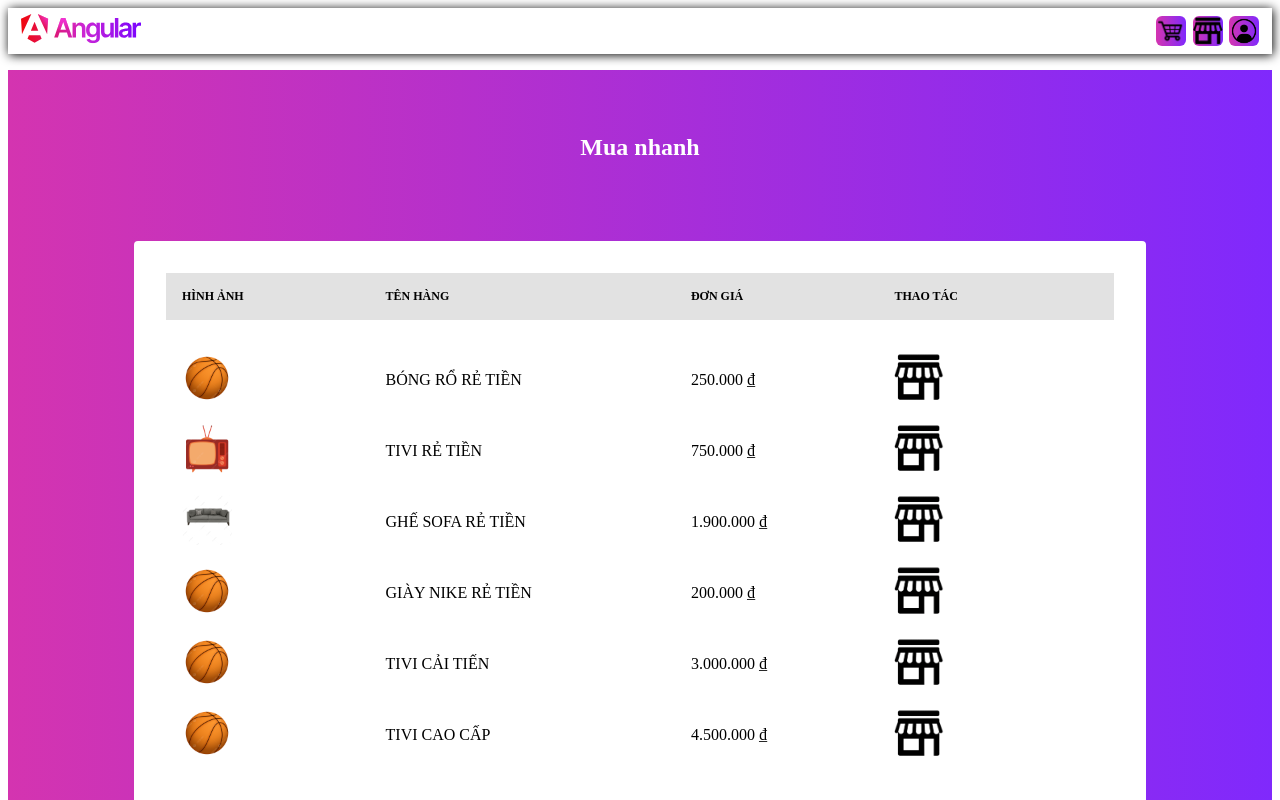
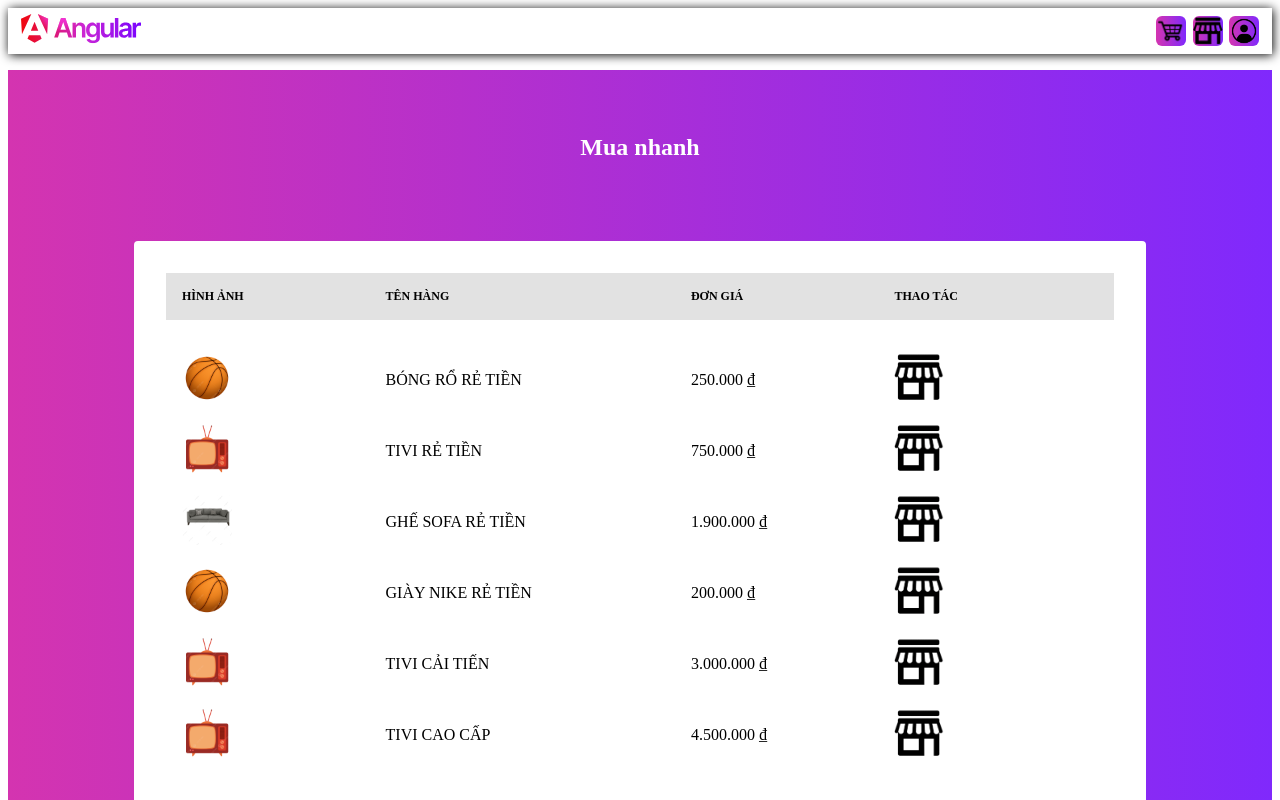
Before and after one commit to hungdx-t1/supermarket-web, an Angular app: page / in a window 1280 px wide. Shown: the top 800 px of the page. Built offline with nearby package versions, Linux system fonts and the light colour scheme.

Commit message:
thử thêm dynamic routing

```diff
--- a/src/app/app.component.html
+++ b/src/app/app.component.html
@@ -1,7 +1,3 @@
 <app-header-layout />
-
-<!-- <app-test1></app-test1> -->
-<div class="main"><app-shopping></app-shopping></div>
-<router-outlet></router-outlet>
-
+<router-outlet />
 <app-footer-layout />
--- a/src/app/app.component.ts
+++ b/src/app/app.component.ts
@@ -2,12 +2,10 @@ import { Component } from '@angular/core';
 import { RouterOutlet } from '@angular/router';
 import { FooterComponent } from "./core/layout/footer/footer.component";
 import { HeaderComponent } from "./core/layout/header/header.component";
-import { Test1Component } from "./components/test1/test1.component";
-import { ShoppingComponent } from "./core/shopping/shopping.component";
 
 @Component({
   selector: 'app-root',
-  imports: [RouterOutlet, FooterComponent, HeaderComponent, ShoppingComponent],
+  imports: [RouterOutlet, FooterComponent, HeaderComponent],
   templateUrl: './app.component.html',
   styleUrl: './app.component.css'
 })
--- a/src/app/app.routes.ts
+++ b/src/app/app.routes.ts
@@ -1,3 +1,8 @@
 import { Routes } from '@angular/router';
+import { ShoppingComponent } from './core/shopping/shopping.component';
+import { DetailComponent } from './core/detail/detail.component';
 
-export const routes: Routes = [];
+export const routes: Routes = [
+    { path: '', component: ShoppingComponent},
+    { path: 'detail/:id', component: DetailComponent}
+];
--- /dev/null
+++ b/src/app/core/detail/detail.component.html
@@ -0,0 +1 @@
+<h2>Thông tin vật phẩm {{ id }}</h2>
--- /dev/null
+++ b/src/app/core/detail/detail.component.ts
@@ -0,0 +1,16 @@
+import { Component } from '@angular/core';
+import { ActivatedRoute, RouterOutlet } from '@angular/router';
+
+@Component({
+  selector: 'app-detail',
+  imports: [],
+  templateUrl: './detail.component.html',
+  styleUrl: './detail.component.css'
+})
+export class DetailComponent {
+
+  id = '';
+  constructor(private route: ActivatedRoute) {
+    this.id = String(route.snapshot.paramMap.get('id'));
+  }
+}
--- a/src/app/core/shopping/shopping.component.html
+++ b/src/app/core/shopping/shopping.component.html
@@ -10,14 +10,18 @@
             <div class="col-4">Thao tác</div>
         </div>
         <div class="shop-content">
-            <div class="shop-items" *ngFor="let product of products">
+            <!-- Sử dụng ng-container (import CommonModule) để tạo ra nhóm phần tử mà không tạo thêm phần tử html -->
+            <ng-container *ngFor="let product of products">
+                <div class="shop-items" *ngIf="product.isActive">
                     <div class="col-1">
+                        <a [routerLink]="['/detail', product.id]">
                             <img
                                 src="{{ product.img }}"
                                 alt=""
                                 width="50px"
                                 height="auto"
                             >
+                        </a>
                     </div>
                     <div class="col-2">{{ product.name | upperCasePipe }}</div>
                     <div class="col-3">{{ product.price | currencyPipe }}</div>
@@ -30,6 +34,7 @@
                         >
                     </div>
                 </div>
+            </ng-container>
         </div>
     </div>
 </div>
--- a/src/app/core/shopping/shopping.component.ts
+++ b/src/app/core/shopping/shopping.component.ts
@@ -1,11 +1,19 @@
 import { Component } from '@angular/core';
 import { CurrencyPipe } from '../pipes/CurrencyPipe.pipe';
 import { UpperCasePipe } from '../pipes/UpperCasePipe.pipe';
-import { NgFor } from '@angular/common';
+import { CommonModule, NgFor, NgIf } from '@angular/common';
+import { RouterLink } from '@angular/router';
 
 @Component({
   selector: 'app-shopping',
-  imports: [CurrencyPipe, UpperCasePipe, NgFor],
+  imports: [
+    CurrencyPipe,
+    UpperCasePipe,
+    NgFor,
+    NgIf,
+    CommonModule,
+    RouterLink
+  ],
   templateUrl: './shopping.component.html',
   styleUrl: './shopping.component.css'
 })
@@ -13,12 +21,11 @@ export class ShoppingComponent {
 
   // Khai báo mảng để dùng ngFor
   products = [
-    {name: 'Bóng rổ rẻ tiền', price: 250000, img: 'assets/images/pngtree-basketball-png-image_8974603.png'},
-    {name: 'Tivi rẻ tiền', price: 750000, img: 'assets/images/pngtree-old-television-red-png-image_8876940.png'},
-    {name: 'Ghế sofa rẻ tiền', price: 1900000, img: 'assets/images/sofa-chair.png'},
-    {name: 'Giày NIKE rẻ tiền', price: 200000, img: 'assets/images/pngtree-basketball-png-image_8974603.png'},
-    {name: 'Tivi cải tiến', price: 3000000, img: 'assets/images/pngtree-basketball-png-image_8974603.png'},
-    {name: 'Tivi cao cấp', price: 4500000, img: 'assets/images/pngtree-basketball-png-image_8974603.png'},
+    {id: 1, name: 'Bóng rổ rẻ tiền', price: 250000, isActive: true, img: 'assets/images/pngtree-basketball-png-image_8974603.png'},
+    {id: 2, name: 'Tivi rẻ tiền', price: 750000, isActive: true, img: 'assets/images/pngtree-old-television-red-png-image_8876940.png'},
+    {id: 3, name: 'Ghế sofa rẻ tiền', price: 1900000, isActive: true, img: 'assets/images/sofa-chair.png'},
+    {id: 4, name: 'Giày NIKE rẻ tiền', price: 200000, isActive: true, img: 'assets/images/pngtree-basketball-png-image_8974603.png'},
+    {id: 5, name: 'Tivi cải tiến', price: 3000000, isActive: true, img: 'assets/images/pngtree-old-television-red-png-image_8876940.png'},
+    {id: 6, name: 'Tivi cao cấp', price: 4500000, isActive: true, img: 'assets/images/pngtree-old-television-red-png-image_8876940.png'},
   ];
-
 }
```
Also changed, not shown: src/app/core/detail/detail.component.css (added), 1 other file (tests, documents, lock files or other folders). Lines whose indentation alone changed are shown as unchanged.
